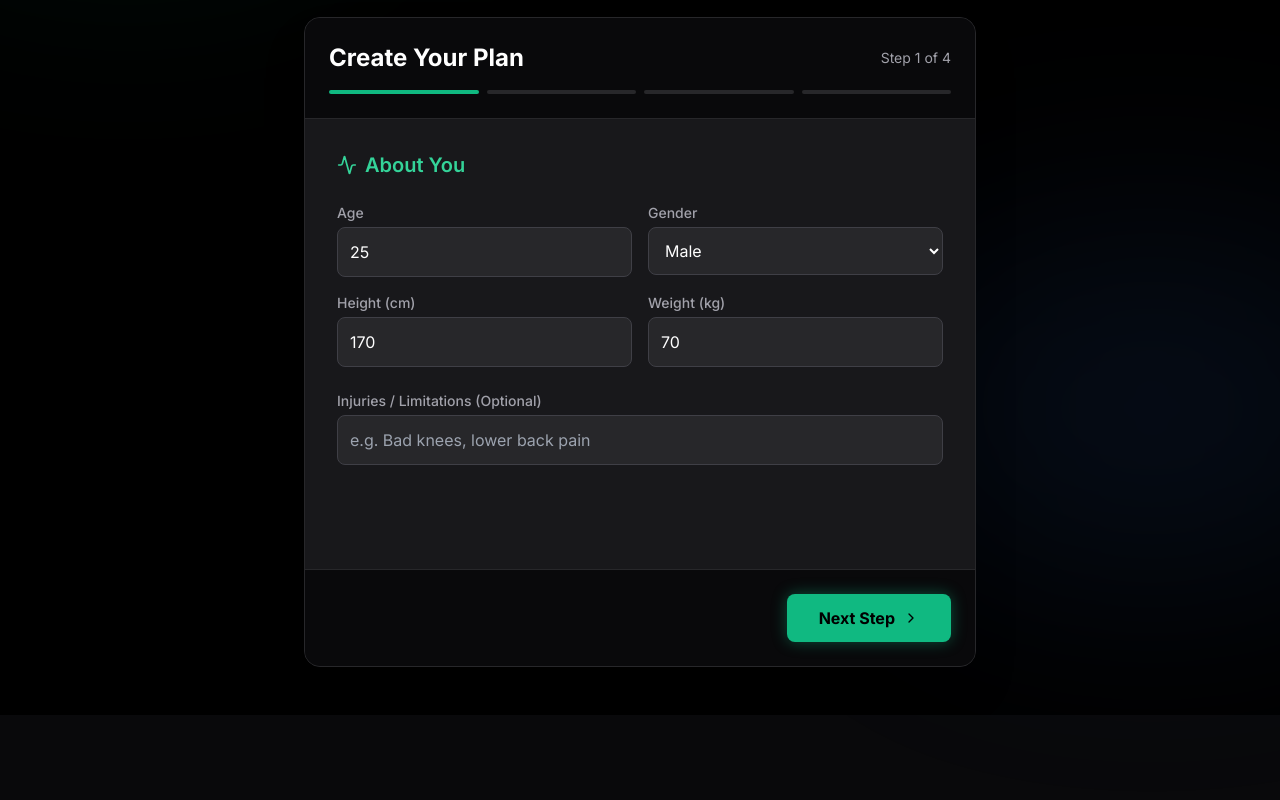
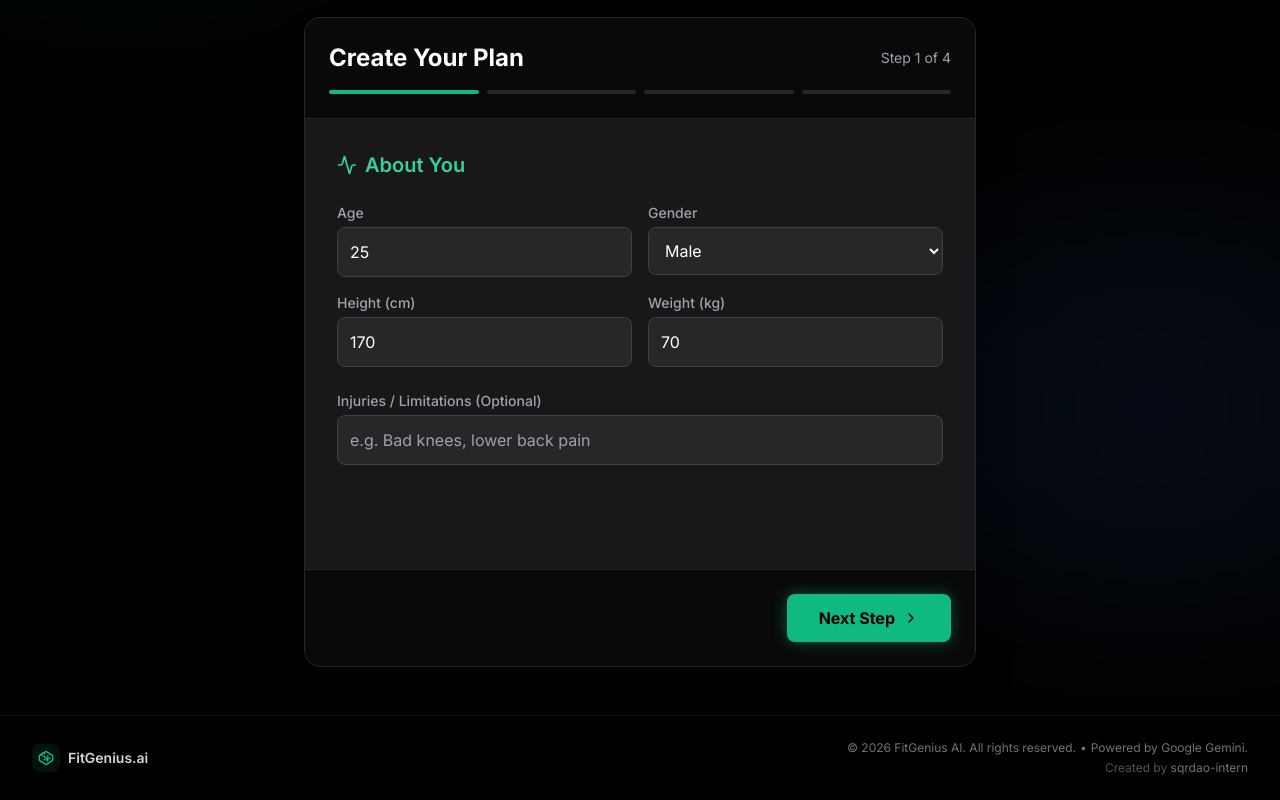
Before and after one commit to sqrdao-intern/fitgenius, a React (Vite) app: page / in a window 1280 px wide. Shown: the part 312-1112 px from the top of the page. Before the commit the page ends 1027 px from the top, so only its background shows below. Built offline with nearby package versions, Linux system fonts and the light colour scheme.

Commit message:
feat: Add footer and layout adjustments
Introduces a persistent footer to the application and adjusts main content styling for better flexbox layout. This ensures consistent branding and a more robust structure for future content expansion.

```diff
--- a/App.tsx
+++ b/App.tsx
@@ -209,7 +209,7 @@
   };
 
   return (
-    <div className="min-h-screen bg-black text-white selection:bg-emerald-500/30">
+    <div className="min-h-screen bg-black text-white selection:bg-emerald-500/30 flex flex-col">
       <div className="fixed inset-0 z-0 pointer-events-none">
         <div className="absolute top-[-10%] left-[-10%] w-[40%] h-[40%] bg-emerald-500/10 rounded-full blur-[120px]" />
         <div className="absolute bottom-[-10%] right-[-10%] w-[40%] h-[40%] bg-blue-500/10 rounded-full blur-[120px]" />
@@ -233,7 +233,7 @@
         </div>
       </nav>
 
-      <main className="relative z-10 max-w-7xl mx-auto px-4 sm:px-6 lg:px-8 py-12">
+      <main className="relative z-10 max-w-7xl mx-auto px-4 sm:px-6 lg:px-8 py-12 flex-grow w-full">
         {!plan ? (
           <div className="flex flex-col items-center justify-center min-h-[70vh]">
             <div className="text-center mb-10 max-w-2xl">
@@ -281,6 +281,27 @@
           />
         )}
       </main>
+
+      <footer className="relative z-10 border-t border-white/5 bg-black/50 backdrop-blur-md py-6 mt-auto">
+        <div className="max-w-7xl mx-auto px-4 sm:px-6 lg:px-8 flex flex-col md:flex-row justify-between items-center gap-4">
+          <div className="flex items-center gap-2">
+            <div className="bg-emerald-500/10 p-1.5 rounded-lg text-emerald-500">
+               <LogoIcon className="w-4 h-4" />
+            </div>
+            <span className="text-sm font-semibold text-zinc-300">FitGenius.ai</span>
+          </div>
+          <div className="text-center md:text-right">
+            <p className="text-xs text-zinc-500">
+              © {new Date().getFullYear()} FitGenius AI. All rights reserved.
+              <span className="hidden sm:inline mx-1">•</span>
+              Powered by Google Gemini.
+            </p>
+            <p className="text-xs text-zinc-600 mt-1">
+              Created by <a href="https://github.com/sqrdao-intern" target="_blank" rel="noopener noreferrer" className="text-zinc-500 hover:text-emerald-500 transition-colors">sqrdao-intern</a>
+            </p>
+          </div>
+        </div>
+      </footer>
     </div>
   );
 };
```
